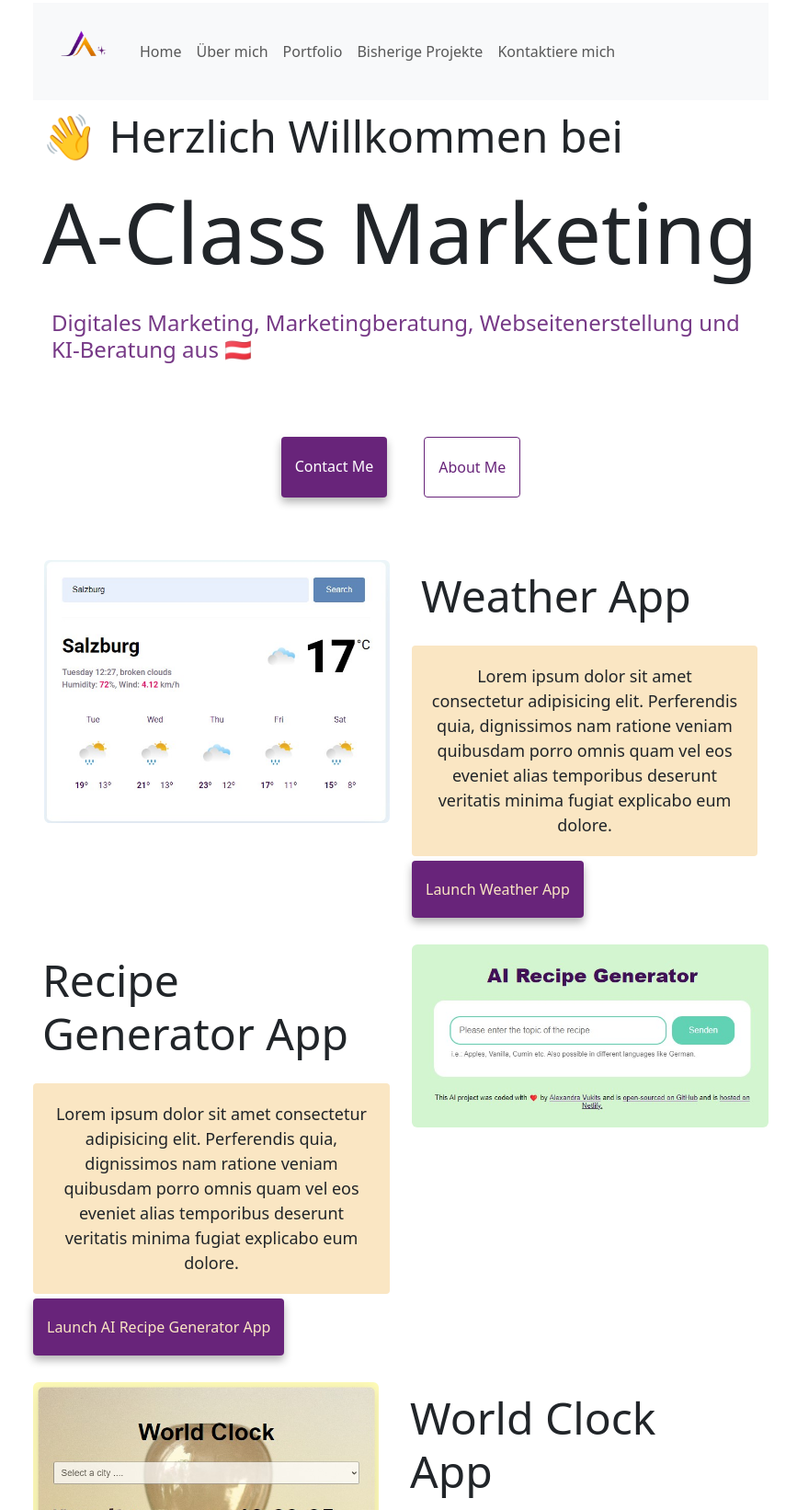
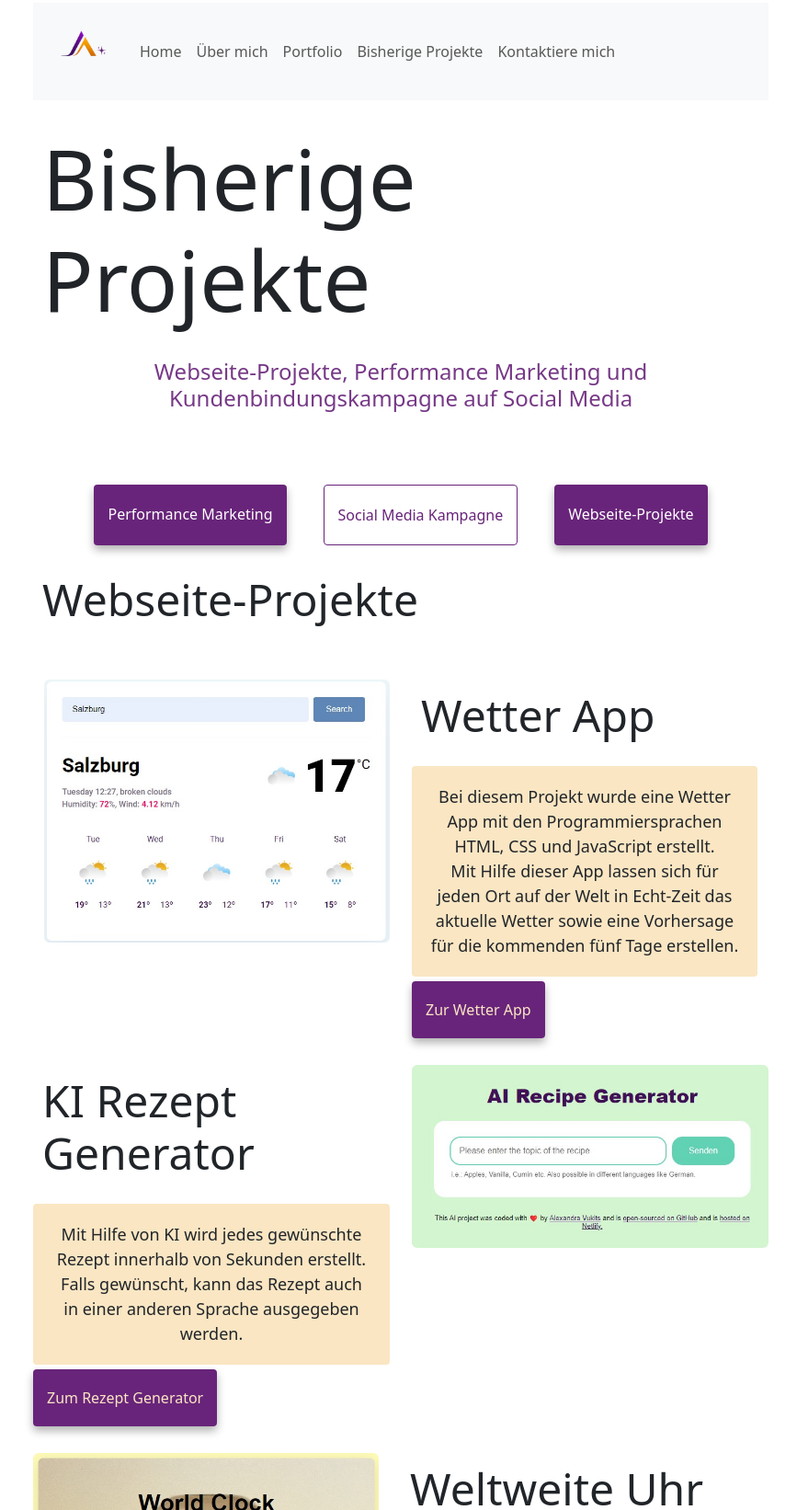
Before and after one commit to AlexandraVcodes/A-Class-Marketing-Website, a plain HTML site: page projects.html in a window 1280 px wide. Shown: the part 57-1699 px from the top of the page at 92% size, without its empty margins (204-1071 px from the left). Drawn offline with nearby package versions, Linux system fonts and the light colour scheme.

Commit message:
Changes in HTML for the projects and about page

```diff
--- a/portfolio.html
+++ b/projects.html
@@ -14,7 +14,7 @@
       integrity="sha384-YvpcrYf0tY3lHB60NNkmXc5s9fDVZLESaAA55NDzOxhy9GkcIdslK1eN7N6jIeHz"
       crossorigin="anonymous"
     ></script>
-    <title>A-Class Marketing</title>
+    <title>Bisherige Projekte</title>
  <link rel="stylesheet" href="style.css" />
   </head>
   <body>
@@ -92,13 +92,16 @@
         </div>
       </div>
     </nav>
-    <h2>👋 Herzlich Willkommen bei</h2>
-    <h1>A-Class Marketing</h1>
-    <h3>Digitales Marketing, Marketingberatung, Webseitenerstellung und KI-Beratung aus 🇦🇹 </h3>
+    <h2></h2>
+    <h1>Bisherige Projekte</h1>
+    <h3 class="text-center">Webseite-Projekte, Performance Marketing und Kundenbindungskampagne auf Social Media </h3>
     <div class="navigation-links">
-      <a href="about.html#contact" class="contact-link">Contact me</a>
-      <a href="about.html" class="about-link">About me</a>
+      <a href="about.html#contact" class="contact-link">Performance Marketing</a>
+      <a href="about.html" class="about-link">Social Media Kampagne</a>
+      <a href="about.html#contact" class="contact-link">Webseite-Projekte</a>
     </div>
+
+    <h2>Webseite-Projekte</h2>
     <div class="container">
         <div class="row">
             <div class="col-6">
@@ -108,14 +111,16 @@
       </div>
       <div class="col-6">
 
-            <h2 class="mb-3 mt-5">Weather App</h2>
+            <h2 class="mb-3 mt-5">Wetter App</h2>
             <p class="app-paragraph">
-            Lorem ipsum dolor sit amet consectetur adipisicing elit. Perferendis quia, dignissimos nam ratione veniam quibusdam porro omnis quam vel eos eveniet alias temporibus deserunt veritatis minima fugiat explicabo eum dolore.
+            Bei diesem Projekt wurde eine Wetter App mit den Programmiersprachen HTML, CSS und JavaScript erstellt.
+            <br>
+            Mit Hilfe dieser App lassen sich für jeden Ort auf der Welt in Echt-Zeit das aktuelle Wetter sowie eine Vorhersage für die kommenden fünf Tage erstellen.
             </p>
 
 
         <div class="mt-4">
-            <a href="about.html" class="weather-link">Launch Weather App</a>
+            <a href="https://cumulus-weather-app.netlify.app/" class="weather-link">Zur Wetter App</a>
         </div>
 
       </div>
@@ -124,15 +129,15 @@
       <div class="row">
         <div class="col-6">
 
-            <h2 class="mb-3 mt-5">Recipe Generator App</h2>
+            <h2 class="mb-3 mt-5"> KI Rezept Generator</h2>
              <p class="app-paragraph">
-            Lorem ipsum dolor sit amet consectetur adipisicing elit. Perferendis quia, dignissimos nam ratione veniam quibusdam porro omnis quam vel eos eveniet alias temporibus deserunt veritatis minima fugiat explicabo eum dolore.
+            Mit Hilfe von KI wird jedes gewünschte Rezept innerhalb von Sekunden erstellt. Falls gewünscht, kann das Rezept auch in einer anderen Sprache ausgegeben werden.
             </p>
 
 
 
         <div class="mt-4">
-            <a href="about.html" class="recipe-link">Launch AI Recipe Generator App</a>
+            <a href="https://fresh-recipe-generator.netlify.app/" class="recipe-link">Zum Rezept Generator</a>
         </div>
         </div>
             <div class="col-6">
@@ -148,14 +153,14 @@
       </div>
       <div class="col-6">
 
-            <h2 class="mb-3 mt-5">World Clock App</h2>
+            <h2 class="mb-3 mt-5">Weltweite Uhr</h2>
             <p class="app-paragraph">
-            Lorem ipsum dolor sit amet consectetur adipisicing elit. Perferendis quia, dignissimos nam ratione veniam quibusdam porro omnis quam vel eos eveniet alias temporibus deserunt veritatis minima fugiat explicabo eum dolore.
+            Die Uhrzeit kann für sieben vordefinierte Städte oder die aktuelle Zeitzone des Users auf die Sekunde genau ausgegeben werden.
             </p>
 
 
         <div class="mt-4">
-            <a href="about.html" class="clock-link">Launch World Clock App</a>
+            <a href="https://world-clock-by-alexandra.netlify.app/" class="clock-link">Zur weltweiten Uhr</a>
         </div>
 
       </div>
```
Also changed, not shown: about.html (+10 -1 lines).
